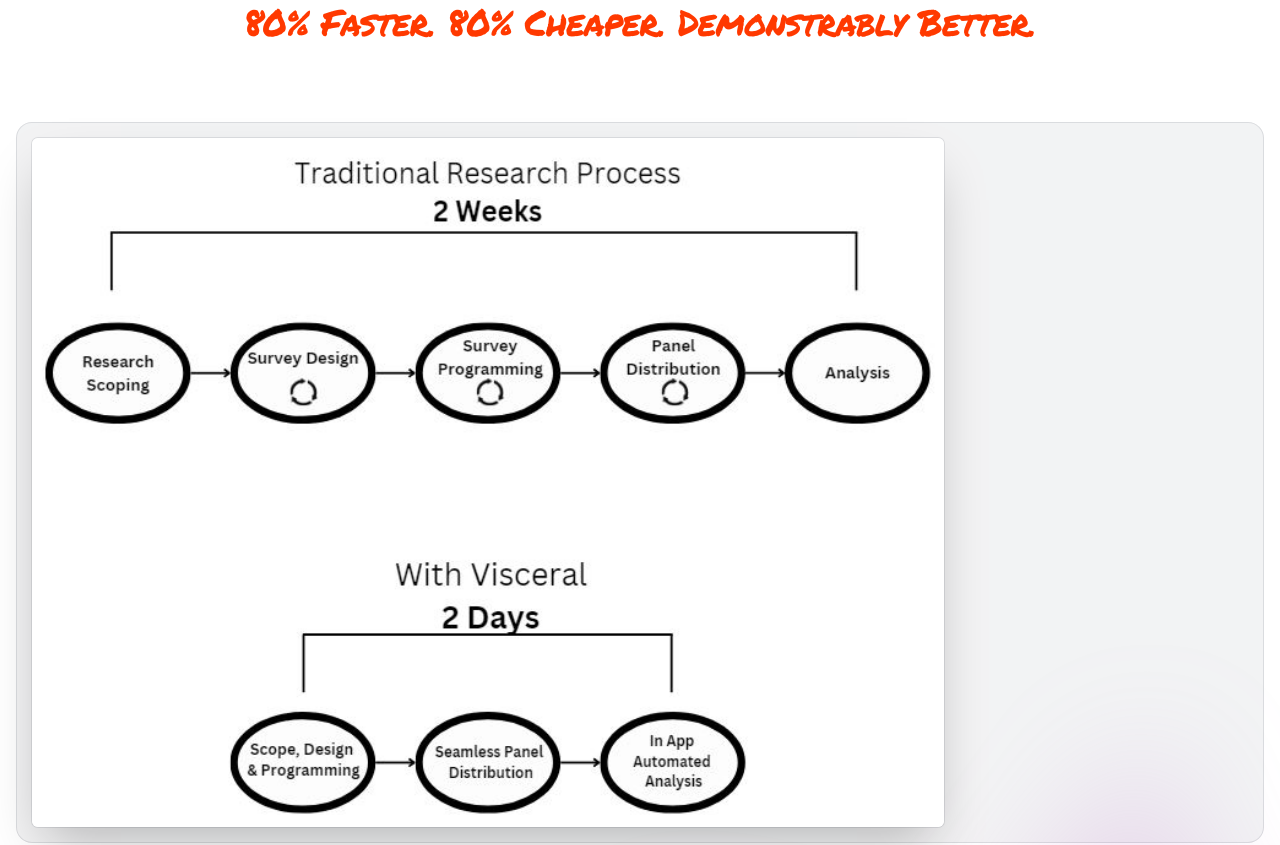
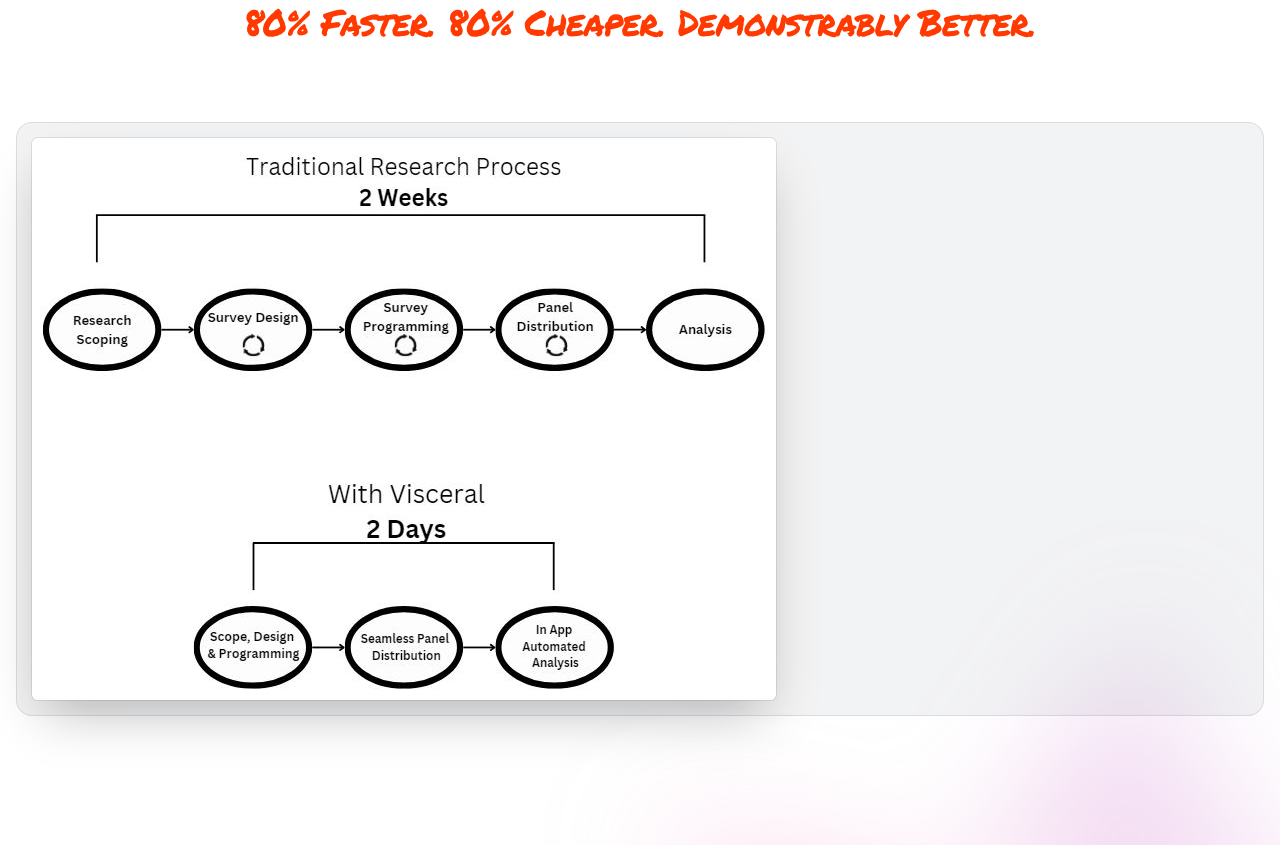
Before and after one commit to neeld3/VisceralMKT, a Next.js app: page / in a window 1280 px wide. Shown: the part 500-1345 px from the top of the page. Built offline with nearby package versions, Linux system fonts and the light colour scheme.

Commit message:
Update page.tsx

```diff
--- a/src/app/page.tsx
+++ b/src/app/page.tsx
@@ -76,8 +76,8 @@
                     <img
                       src="/chains.jpg"
                       alt="App screenshot"
-                      width={912}
-                      height={684}
+                      width={744}
+                      height={562}
                       className="rounded-md shadow-2xl ring-1 ring-gray-900/10"
                     />
                   </div>
```
